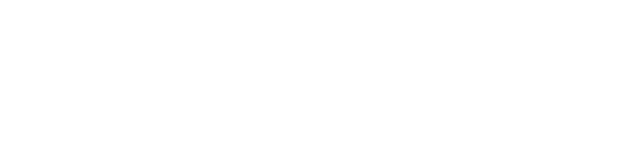
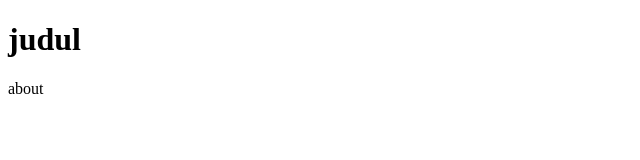
Before and after one commit to tegarnurwidianto/tegarn-porto, a plain HTML site: page index.html in a window 1280 px wide. Shown: the whole page, without its empty margins (0-640 px from the left). Drawn offline with Linux system fonts and the light colour scheme.

Commit message:
menbahakan about

```diff
--- a/index.html
+++ b/index.html
@@ -5,5 +5,8 @@
     <meta name="viewport" content="width=device-width, initial-scale=1.0" />
     <title>Document</title>
   </head>
-  <body></body>
+  <body>
+    <h1>judul</h1>
+    <section>about</section>
+  </body>
 </html>
```
